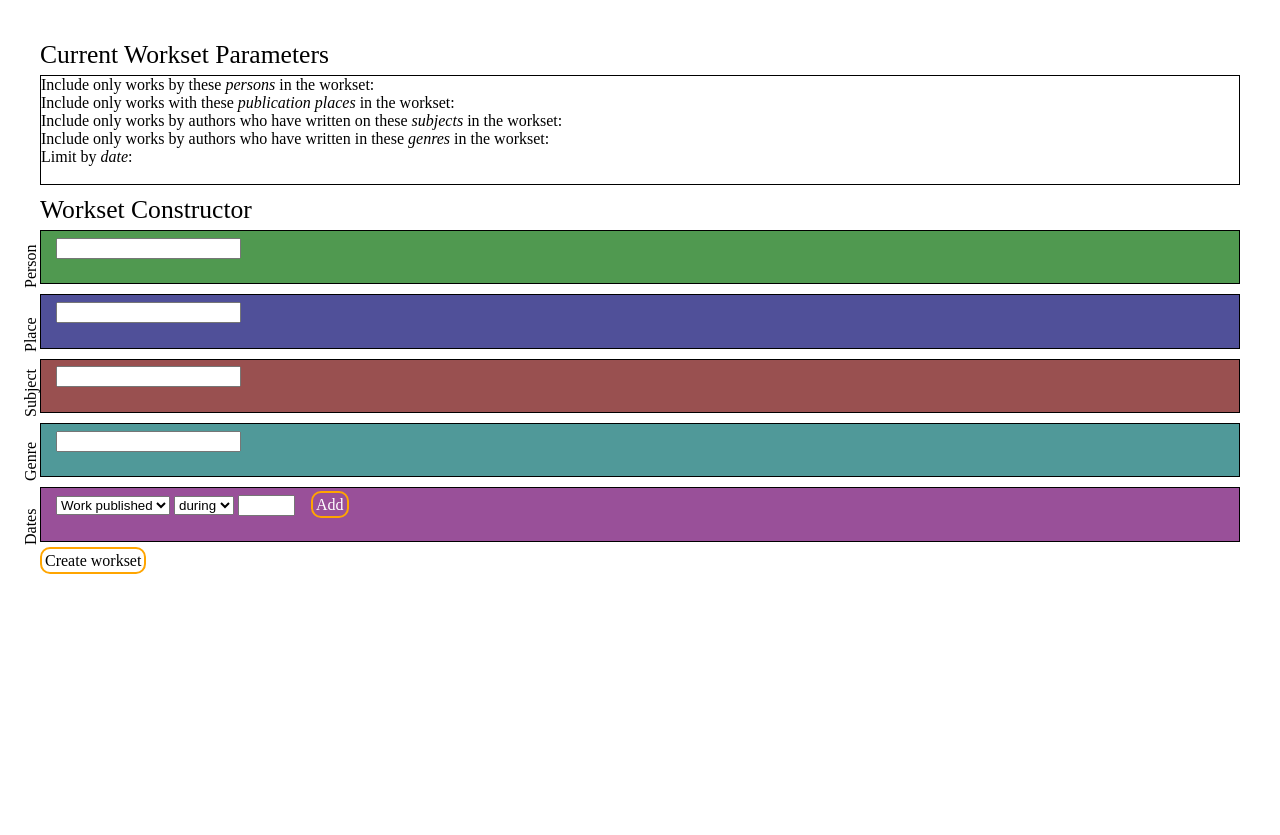
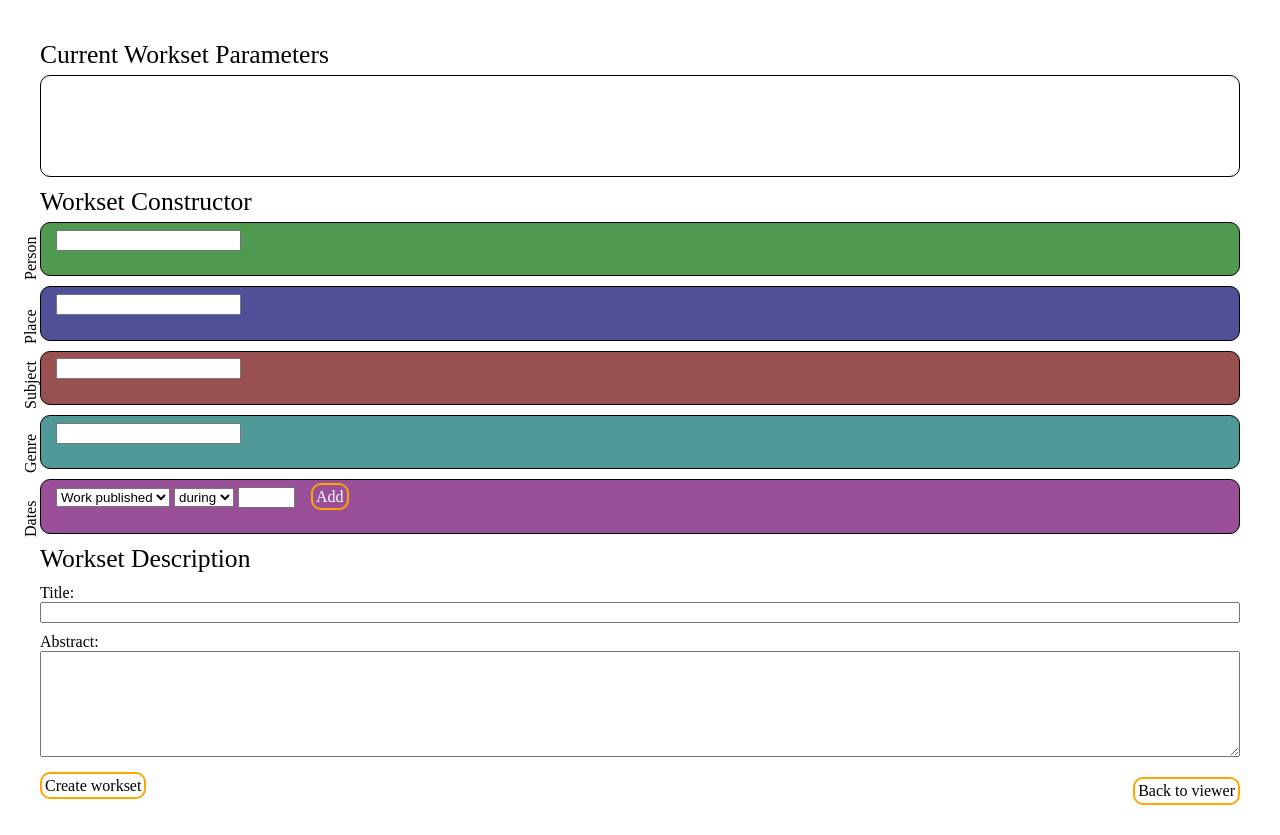
Before and after one commit to oerc-csi/wcsa-ui, a Python web app: template app/templates/construct.html in a window 1280 px wide. Before the commit the page ends 574 px from the top, so only its background shows below. Run offline with Jinja, Linux system fonts and the light colour scheme; the template is opened without the code that fills it: most values are stand-ins (such as "Sample title", 1, 10 or a date in 2020); some libraries are stand-ins or nearby versions.

Commit message:
Improved style for multi-workset viewer; slight style improvements for constructor; add workset description bit for constructor

```diff
--- a/app/static/elephant-ui.css
+++ b/app/static/elephant-ui.css
@@ -6,9 +6,17 @@ body {
     margin-bottom: 15px;
 }
 
+.collection .item {
+    border:1px solid black;
+    border-radius:10px;
+    padding:10px;
+    margin:10px;
+}
+
 .constructor-head {
     font-size: 1.6em;
     margin-bottom: 5px;
+    margin-top: 10px;
 }
 
 .header {
@@ -27,6 +35,10 @@ body {
 .button a {
     text-decoration:none;
     color:inherit;
+}
+
+.button.back {
+    float:right;
 }
 
 .workset-metadata {
@@ -120,6 +132,7 @@ body {
     position:relative;
     margin-bottom: 10px;
     border: 1px solid black;
+    border-radius:10px;
 }
 
 #querybox input {
@@ -133,6 +146,9 @@ body {
 
 #includedInQuery {
     border: 1px solid black;
+    border-radius:10px;
+    padding:10px;
+    min-height:5em;
     margin-bottom:10px;
 }
 
@@ -195,24 +211,64 @@ body {
 }
 
 .bubble {
-    font-size: 50%;
-    font-family: sans-serif;
+    font-size: 70%;
+    font-family: monospace !important;
     border-width:1px;
     border-style: solid;
+    padding:2px;
+    vertical-align: 30%;
+    border-radius: 10px;
+    background:#dddddd;
+    text-align:center;
 }
 
-.bubble .eebo {
-    color:#ff3333;
+.ui-head .bubble {
+    font-size: 45%;
 }
 
-.bubble .ht {
-    color:#33ff33;
+.header .bubble {
+    font-size: 55%;
 }
 
-.bubble .viaf {
-    color:#cccccc;
+a.bubble {
+    text-decoration:none !important;
 }
 
-.bubble .loc{
-    color:#666666;
+.bubble.uri {
+    padding-left:4px;
+    padding-right:4px;
 }
+
+.bubble.eebo {
+    background:#ffff00;
+}
+
+.bubble.ht {
+    background:#ffbb33;
+}
+
+.bubble.viaf {
+    background:#cccccc;
+}
+
+.bubble.loc{
+    padding-left:4px;
+    padding-right:4px;
+    background:#dddddd;
+}
+
+.workset-metadata-input {
+    margin-bottom:20px;
+}
+.workset-metadata-input div{
+    margin-top: 10px;
+}
+
+.workset-metadata-input input, .workset-metadata-input textarea {
+    width:100%;
+}
+
+.workset-metadata-input textarea {
+    height:8em;
+    resize:vertical;
+}
--- a/app/static/elephant-ui.js
+++ b/app/static/elephant-ui.js
@@ -105,6 +105,7 @@ function genreInput(thisItem) {
 }
 
 function dateInput(element) {
+    $("#datesIncludedHeader").css("display", "none");
     var datetype = $("#datetype").val();
     var datetypestr = $("#datetype :selected").html();
     var daterelation = $("#daterelation").val();
@@ -116,6 +117,9 @@ function dateInput(element) {
         '" data-datetype="' + datetype + '" data-daterelation="' + daterelation +
         '" data-date="' + date + '" >' + datestr + '</div>';
     $("#datesInQuery").html(includeDates);
+    if(includeDates) {
+        $("#datesIncludedHeader").css("display", "block");
+    }
     $("#date").val("");
 
 
@@ -167,12 +171,12 @@ function includeListedPersons(element) {
 }
 
 function includePersons(element, selector) {
+    $("#personsIncludedHeader").css("display", "none");
     includedPersons = $("#personsInQuery").html();
     alreadyIncluded = [];
     $("#personsInQuery div").each(function() {
         alreadyIncluded.push($(this).attr("title"));
     });
-    console.log(alreadyIncluded);
     $(selector).each(function() {
         if(alreadyIncluded.indexOf($(this).attr("title")) < 0) {
             // only if not already included
@@ -180,6 +184,9 @@ function includePersons(element, selector) {
         }
     });
     $("#personsInQuery").html(includedPersons);
+    if(includedPersons) {
+        $("#personsIncludedHeader").css("display", "block");
+    }
 }
 
 
@@ -194,7 +201,7 @@ function includeListedPlaces(element) {
 }
 
 function includePlaces(element, selector) {
-    // include all selected places in our query
+    $("#placesIncludedHeader").css("display", "none");
     includedPlaces = $("#placesInQuery").html();
     alreadyIncluded = [];
     $("#placesInQuery div").each(function() {
@@ -206,6 +213,9 @@ function includePlaces(element, selector) {
             includedPlaces += '<div title="' + $(this).children("span").html() + '" onclick="removeFromQuery(this)"> Publication place: ' + $(this).children("span").html() + '</div>\n';
         }
     });
+    if(includedPlaces) {
+        $("#placesIncludedHeader").css("display", "block");
+    }
     $("#placesInQuery").html(includedPlaces);
 
 }
@@ -221,7 +231,7 @@ function includeListedSubjects(element) {
 }
 
 function includeSubjects(element, selector) {
-    // include all selected subjects in our query
+    $("#subjectsIncludedHeader").css("display", "none");
     includedSubjects = $("#subjectsInQuery").html();
     alreadyIncluded = [];
     $("#subjectsInQuery div").each(function() {
@@ -233,6 +243,9 @@ function includeSubjects(element, selector) {
             includedSubjects += '<div title="' + $(this).children("span").html() + '" onclick="removeFromQuery(this)"> Publication subject: ' + $(this).children("span").html() + '</div>\n';
         }
     });
+    if(includedSubjects) {
+        $("#subjectsIncludedHeader").css("display", "block");
+    }
     $("#subjectsInQuery").html(includedSubjects);
 
 }
@@ -248,7 +261,7 @@ function includeListedGenres(element) {
 }
 
 function includeGenres(element, selector) {
-    // include all selected genres in our query
+    $("#genresIncludedHeader").css("display", "none");
     includedGenres = $("#genresInQuery").html();
     alreadyIncluded = [];
     $("#genresInQuery div").each(function() {
@@ -260,6 +273,9 @@ function includeGenres(element, selector) {
             includedGenres += '<div title="' + $(this).children("span").html() + '" onclick="removeFromQuery(this)"> Publication genre: ' + $(this).children("span").html() + '</div>\n';
         }
     });
+    if(includedGenres) {
+        $("#genresIncludedHeader").css("display", "block");
+    }
     $("#genresInQuery").html(includedGenres);
 
 }
@@ -277,5 +293,12 @@ $(document).ready(function() {
     $("#subject").val("");
     $("#genre").val("");
     $("#date").val("");
+    $("#workset-title").val("");
+    $("#workset-abstract").val("");
+    $("#personsIncludedHeader").css("display", "none");
+    $("#placesIncludedHeader").css("display", "none");
+    $("#subjectsIncludedHeader").css("display", "none");
+    $("#genresIncludedHeader").css("display", "none");
+    $("#datesIncludedHeader").css("display", "none");
     $(".preview").css("display", "none");
 });
--- a/app/templates/construct.html
+++ b/app/templates/construct.html
@@ -6,16 +6,16 @@
     <body>
         <div class="constructor-head">Current Workset Parameters</div>
         <div id="includedInQuery">
-           <span class="personsIncludedHeader">Include only works by these <em>persons</em> in the workset:</span>
+           <span id="personsIncludedHeader">Include only works by these <em>persons</em> in the workset:</span>
            <div id="personsInQuery"> </div>
-           <span class="placesIncludedHeader">Include only works with these <em>publication places</em> in the workset:</span>
+           <span id="placesIncludedHeader">Include only works with these <em>publication places</em> in the workset:</span>
            <div id="placesInQuery"> </div>
            <div id="notPlacesInQuery"> </div>
-           <span class="subjectsIncludedHeader">Include only works by authors who have written on these <em>subjects</em> in the workset:</span>
+           <span id="subjectsIncludedHeader">Include only works by authors who have written on these <em>subjects</em> in the workset:</span>
            <div id="subjectsInQuery"> </div>
-           <span class="genresIncludedHeader">Include only works by authors who have written in these <em>genres</em> in the workset:</span>
+           <span id="genresIncludedHeader">Include only works by authors who have written in these <em>genres</em> in the workset:</span>
            <div id="genresInQuery"> </div>
-           <span class="datesIncludedHeader">Limit by <em>date</em>:</span>
+           <span id="datesIncludedHeader">Limit by <em>date</em>:</span>
            <div id="datesInQuery"> </div>
            <br/>
        </div>
@@ -99,7 +99,16 @@
                 </div>
            </div>
        </div>
-       <span class="button">Create workset</span>
+       <div class="constructor-head">Workset Description</div>
+       <div class="workset-metadata-input">
+           <div>Title:</div>
+           <input type="text" id="workset-title" name="workset-title"><br/>
+           <div>Abstract:</div>
+           <textarea id="workset-abstract" name="workset-abstract"></textarea>
+       </div>
+
+        <span class="button">Create workset</span>
+        <span class="button back"><a href="/">Back to viewer</a></span>
         <script>
             {# build a JSON object that contains all EEBOO Persons, so that we can access them from the query interface #}
             var persons = {
--- a/app/templates/viewer.html
+++ b/app/templates/viewer.html
@@ -7,9 +7,8 @@
         <div class = "ui-head">Elephant Workset Viewer</div>
         <div class = "collection">
             {% for workset in worksets %}
-            <hr/>
             <div class = "item">
-                <div class = "header" title=" {{ worksets[workset]["uri"]|safe }}">{{ worksets[workset]["title"]|safe }}</div>
+                <div class = "header" title=" {{ worksets[workset]["uri"]|safe }}">{{ worksets[workset]["title"]|safe }} <span class="bubble uri">URI</span></div>
                 <ul class="workset-metadata">
                     <li> <a href="{{ worksets[workset]["urilocal"]|safe }}" title="Click to open detailed workset view">
                         Open in workset viewer </a></li>
```
Also changed, not shown: app/templates/workset.html (+11 -3 lines).
